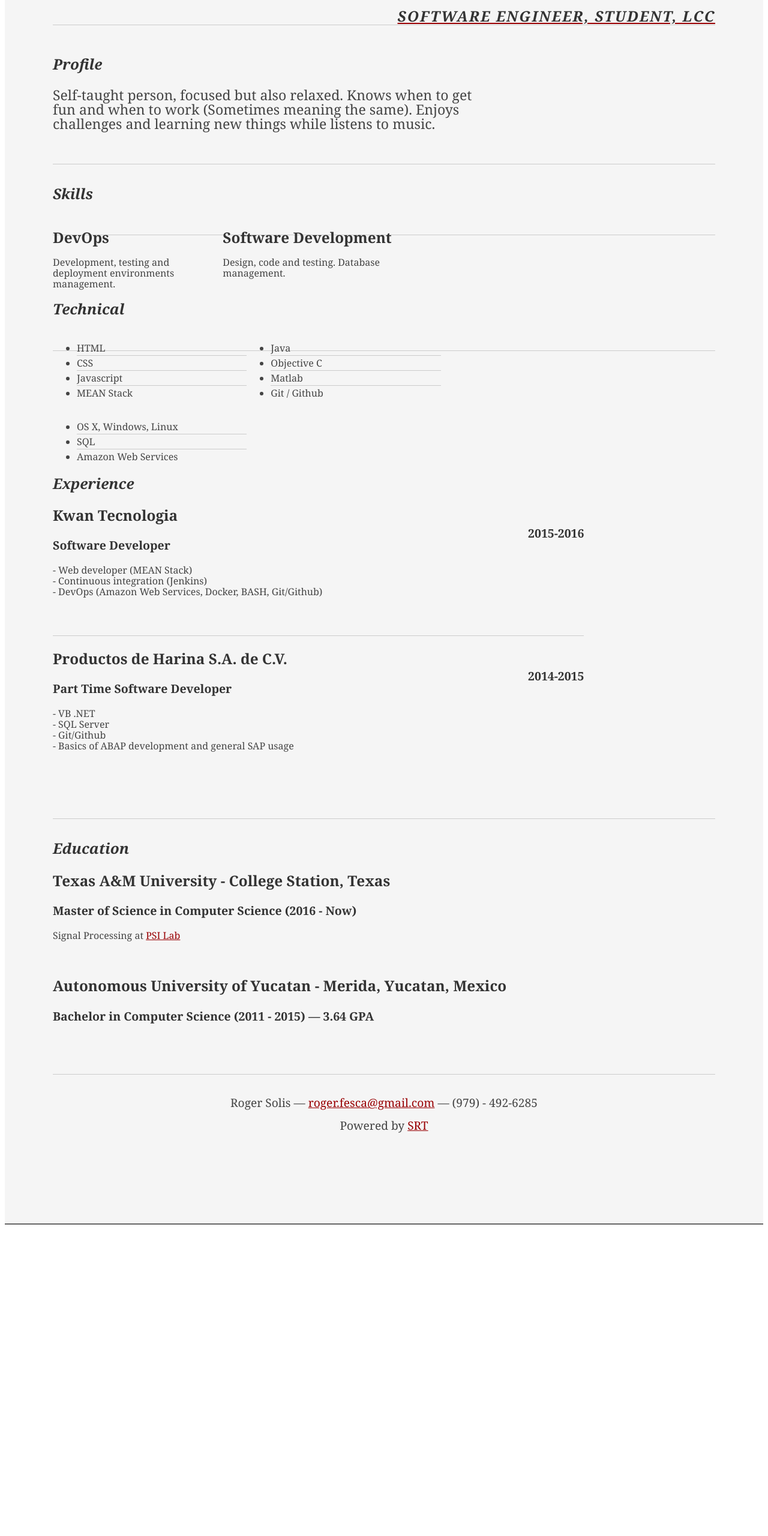
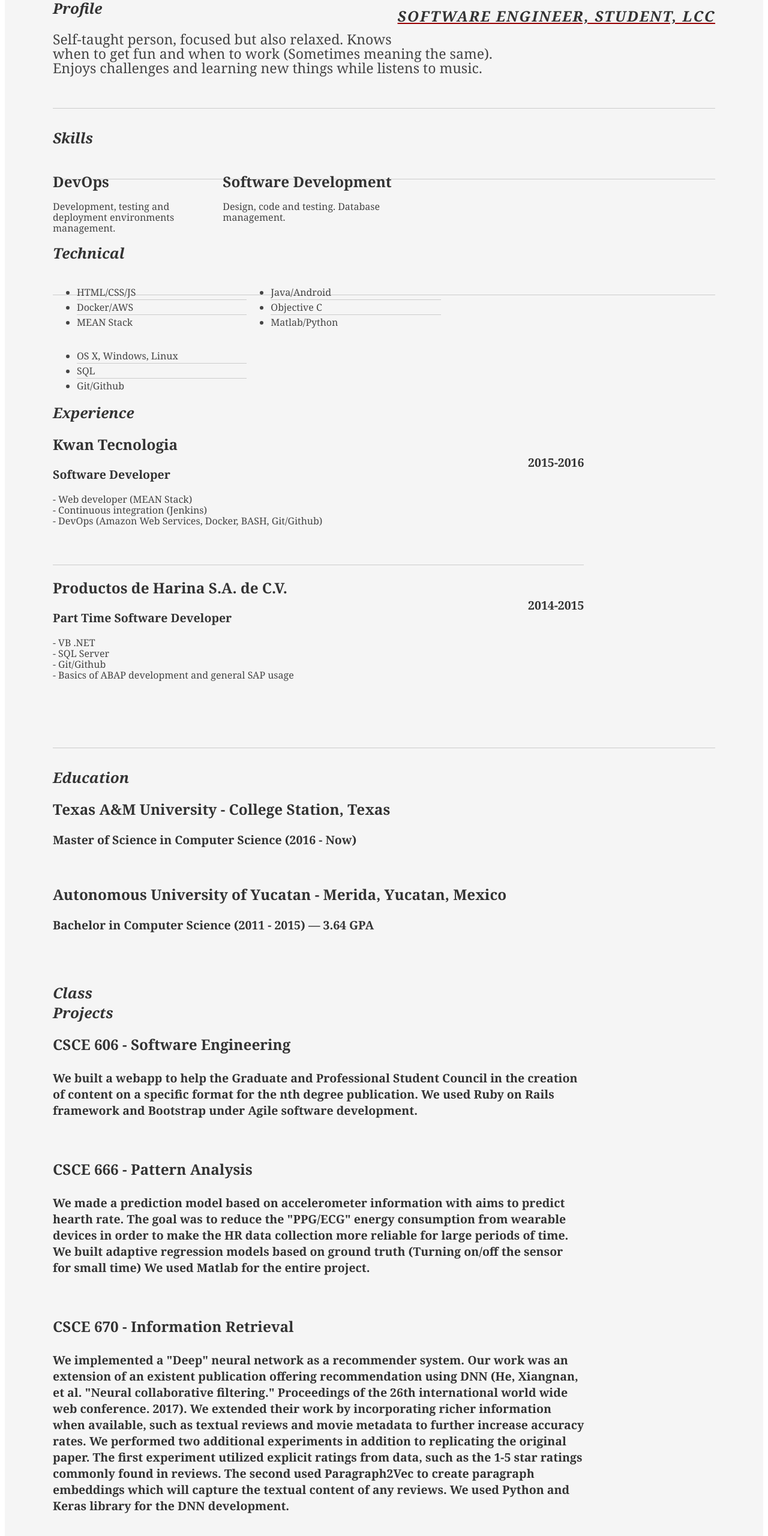
Before and after one commit to rochoSC/rochoSC.github.io, a plain HTML site: page index.html in a window 1280 px wide. Shown: the part 214-2774 px from the top of the page at 60% size. Before the commit the page ends 2335 px from the top, so only its background shows below. Drawn offline with Linux system fonts and the light colour scheme; a small style sheet from the web is missing.

Commit message:
Added information

```diff
--- a/index.html
+++ b/index.html
@@ -2,7 +2,7 @@
 <html>
 <head>
 
-	<title>Roger Solis | Student, Software Developer | roger.fesca@gmail.com</title>
+	<title>Roger Solis | Student, Software Developer | roger (DOT) fesca (AT) gmail (DOT) com </title>
 	<meta http-equiv="content-type" content="text/html; charset=utf-8" />
 
 	<meta name="keywords" content="roger solis, resume roger, roger, solis, roger cv, merida, yucatan, texas, tamu" />
@@ -31,9 +31,8 @@
 
 				<div class="yui-u c-info">
 					<div class="contact-info">
-						<h3><a id="pdf" href="https://drive.google.com/file/d/0B1hgAEsh46gva0J2YmpCTnpHeE0/view?usp=sharing">View PDF</a></h3>
-						<h3><a href="mailto:roger.fesca@gmail.com">roger.fesca@gmail.com</a></h3>
-						<h3>(979) - 492-6285</h3>
+						<h3><a id="pdf" href="https://drive.google.com/file/d/0B1hgAEsh46gva0J2YmpCTnpHeE0/view?usp=sharing">Extended PDF</a></h3>
+
 					</div><!--// .contact-info -->
 				</div>
 			</div><!--// .yui-gc -->
@@ -65,6 +64,8 @@
 									<h2>DevOps</h2>
 									<p>Development, testing and deployment environments management.</p>
 								</div>
+								<div class="talent">
+								</div>
 
 								<div class="talent">
 									<h2>Software Development</h2>
@@ -79,23 +80,21 @@
 						</div>
 						<div class="yui-u">
 							<ul class="talent">
-								<li>HTML</li>
-								<li>CSS</li>
-								<li>Javascript</li>
+								<li>HTML/CSS/JS</li>
+								<li>Docker/AWS</li>
 								<li class="last">MEAN Stack</li>
 							</ul>
 
 							<ul class="talent">
-								<li>Java</li>
+								<li>Java/Android</li>
 								<li>Objective C</li>
-								<li>Matlab</li>
-								<li class="last">Git / Github</li>
+								<li class="last">Matlab/Python</li>
 							</ul>
 
 							<ul class="talent">
 								<li>OS X, Windows, Linux</li>
 								<li>SQL</li>
-								<li class="last">Amazon Web Services</li>
+								<li class="last">Git/Github</li>
 							</ul>
 						</div>
 					</div><!--// .yui-gf-->
@@ -142,9 +141,6 @@
 						<div class="yui-u">
 							<h2>Texas A&amp;M University - College Station, Texas</h2>
 							<h3>Master of Science in Computer Science (2016 - Now)</h3>
-							<p>
-								Signal Processing at <a href="http://psi.cse.tamu.edu/">PSI Lab</a>
-							</p>
 							<br>
 							<h2>Autonomous University of Yucatan - Merida, Yucatan, Mexico</h2>
 							<h3>Bachelor in Computer Science (2011 - 2015) &mdash; <strong>3.64 GPA</strong> </h3>
@@ -153,13 +149,64 @@
 						</div>
 					</div><!--// .yui-gf -->
 
+					<div class="yui-gf last">
+						<div class="yui-u first">
+							<h2>Class Projects</h2>
+						</div>
+						<div class="yui-u">
+							<h2>CSCE 606 - Software Engineering</h2>
+							<h4>We built a webapp to help the Graduate and Professional Student Council
+								in the creation of content on a specific format for the nth degree
+								publication. We used Ruby on Rails framework and Bootstrap under
+								Agile software development.</h4>
+							<br>
+
+							<h2>CSCE 666 - Pattern Analysis</h2>
+							<h4>We made a prediction model based on accelerometer information with aims
+								to predict hearth rate. The goal was to reduce the "PPG/ECG" energy consumption
+								from wearable devices in order to make the HR data collection more
+								reliable for large periods of time. We built adaptive regression
+								models based on ground truth (Turning on/off the sensor for small time)
+								We used Matlab for the entire project.</h4>
+							<br>
+
+							<h2>CSCE 670 - Information Retrieval</h2>
+							<h4>We implemented a "Deep" neural network as a recommender system. Our work
+								was an extension of an existent publication offering recommendation using
+								DNN (He, Xiangnan, et al. "Neural collaborative filtering." Proceedings
+								of the 26th international world wide web conference. 2017). We extended
+								their work by incorporating richer information when available, such as
+								textual reviews and movie metadata to further increase accuracy rates.
+								We performed two additional experiments in addition to replicating the
+								original paper.  The first experiment utilized explicit ratings from
+								data, such as the 1-5 star ratings commonly found in reviews.  The
+								second used Paragraph2Vec to create paragraph embeddings which will
+								capture the textual content of any reviews. We used Python and Keras
+								library for the DNN development.</h4>
+							<br>
+
+							<h2>CSCE 634 - Intelligent User Interfaces</h2>
+							<h4>We created an Android app that classifies user emails as either stressful or not
+								based on sentimental analysis of the email's content. Then, according
+								to their current stress levels inferred
+								from their current respiration rate provided by the Bioharness,
+								we offered the user visual aid to let them
+								know whether an email is likely to stress him out more if he reads it
+								in that moment. In other words, we try to help the user to not get more
+								stressed by letting him know that a certain email may represent
+								stressful information. We used Android/Java for the client side
+								and Flask framework for the Python back-end.</h4>
+						</div>
+
+					</div><!--// .yui-gf -->
+
 				</div><!--// .yui-b -->
 
 			</div><!--// yui-main -->
 		</div><!--// bd -->
 
 		<div id="ft">
-			<p>Roger Solis &mdash; <a href="mailto:roger.fesca@gmail.com">roger.fesca@gmail.com</a> &mdash; (979) - 492-6285</p>
+			<p>Roger Solis &mdash; roger (DOT) fesca (AT) gmail (DOT) com &mdash; 979.492.62.85</p>
 			<p>Powered by <a href="http://sampleresumetemplate.net/">SRT</a></p>
 		</div><!--// footer -->
 
```
